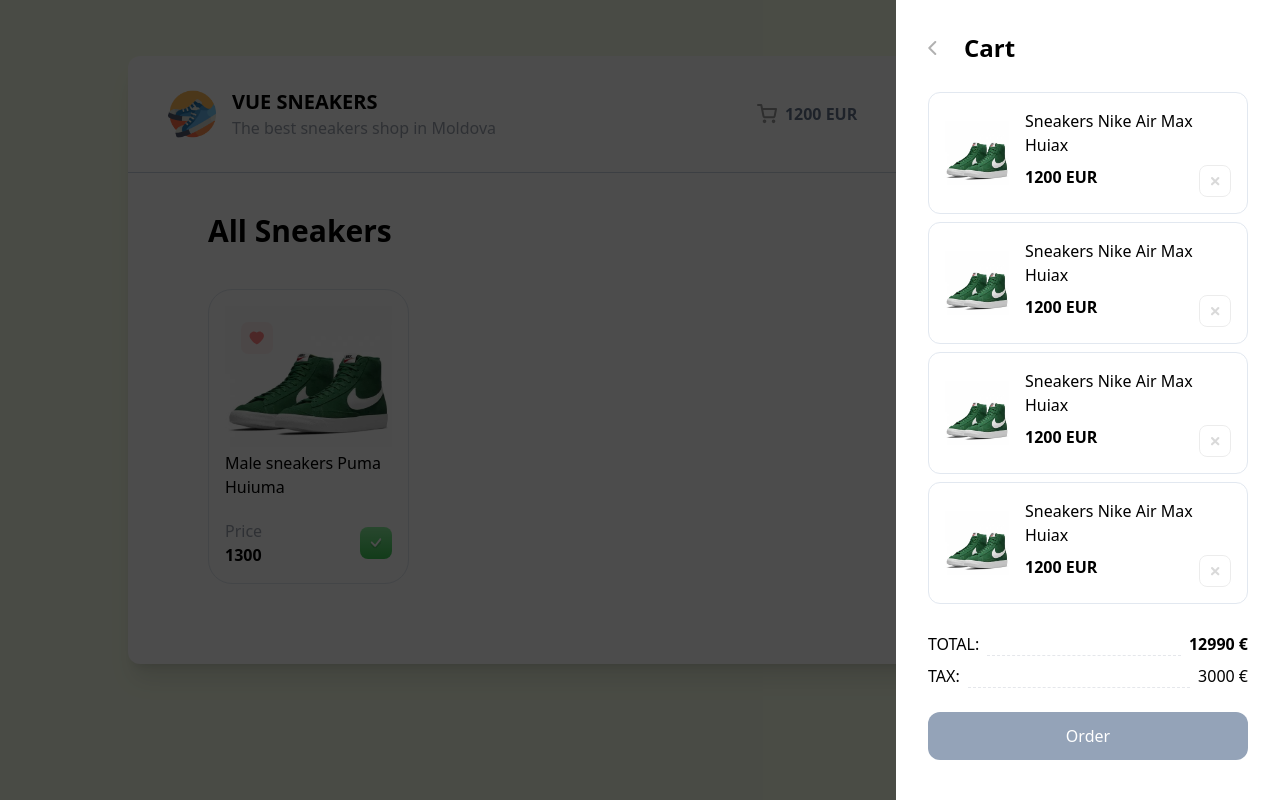
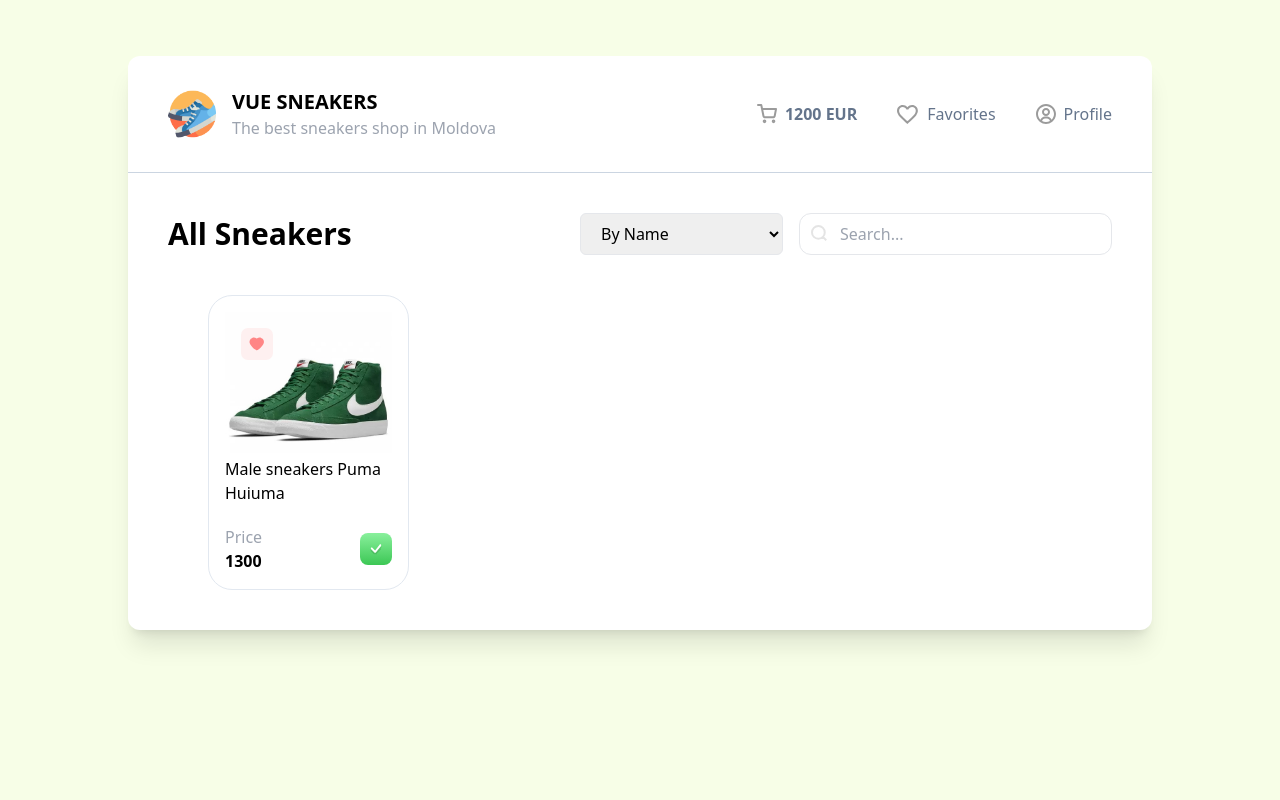
Before and after one commit to viorel556/vue-sneakers, a Vue app: page / in a window 1280 px wide. Built offline with nearby package versions, Linux system fonts and the light colour scheme.

Commit message:
SearchBar & Dropdown Menu

```diff
--- a/src/App.vue
+++ b/src/App.vue
@@ -1,23 +1,51 @@
 <script setup>
-  import CardList from './components/CardList.vue';
-  import Header from './components/Header.vue';
-  import Drawer from './components/Drawer.vue';
+import CardList from './components/CardList.vue';
+import Header from './components/Header.vue';
+// import Drawer from './components/Drawer.vue';
 
 </script>
 
 <template>
   <div class="bg-white w-4/5 m-auto rounded-xl shadow-xl mt-14">
 
-    <Drawer />
+    <!-- <Drawer />  -->
 
     <Header />
 
-    <CardList />
+
+    <div class="m-10">
+      <div class="flex justify-between items-center">
+        <h2 class="text-3xl font-bold"> All Sneakers </h2>
+
+
+
+        <div class="flex gap-4">
+          <!-- THE DROPDOWN -->
+          <select class="py-2 px-4 border rounded-md outline-none" name="" id="">
+            <option value=""> By Name </option>
+            <option value=""> By Price (cheap)</option>
+            <option value=""> By Price (expensive)</option>
+          </select>
+
+          <div class="relative">
+            <!-- THE SEARCH BAR -->
+            <img class="absolute left-3 top-3" src="/search.svg" alt="search">
+            <input class="border border-gray-200 py-2 px-10 rounded-xl outline-none focus:border-gray-400"
+              placeholder="Search..." type="text">
+          </div>
+
+        </div>
+
+      </div>
+
+      <CardList />
+    </div>
+
+
+
 
 
   </div>
 </template>
 
-<style scoped>
-
-</style>
+<style scoped></style>
--- a/src/components/CardList.vue
+++ b/src/components/CardList.vue
@@ -15,10 +15,9 @@
 </script>
 
 <template>
-  <div class="p-10">
-    <h2 class="text-3xl font-bold px-10"> All Sneakers </h2>
+  <div class="p-5">
 
-    <div class="grid grid-cols-4 gap-5 m-10">
+    <div class="grid grid-cols-4 gap-5 m-5">
       <Card
       image-url="/sneakers/sneakers-1.jpg"
       title="Male sneakers Puma Huiuma"
```
